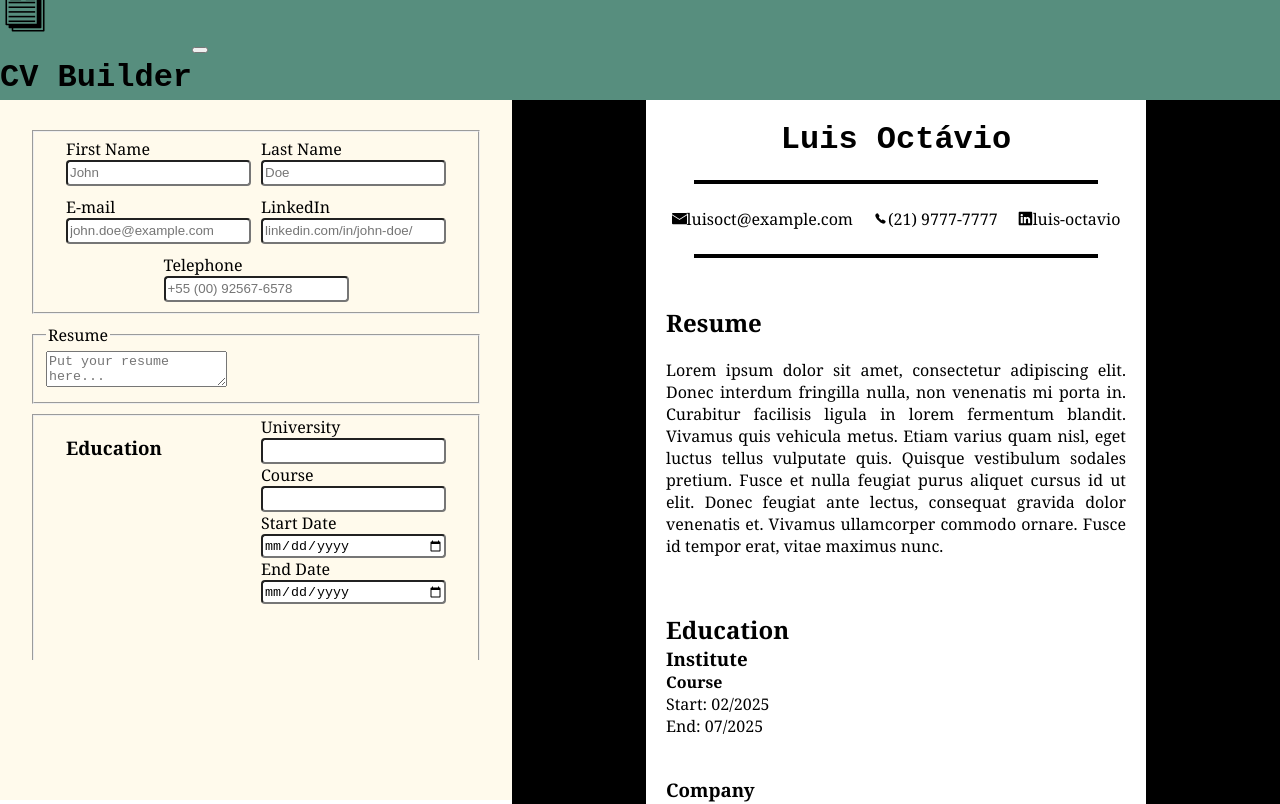
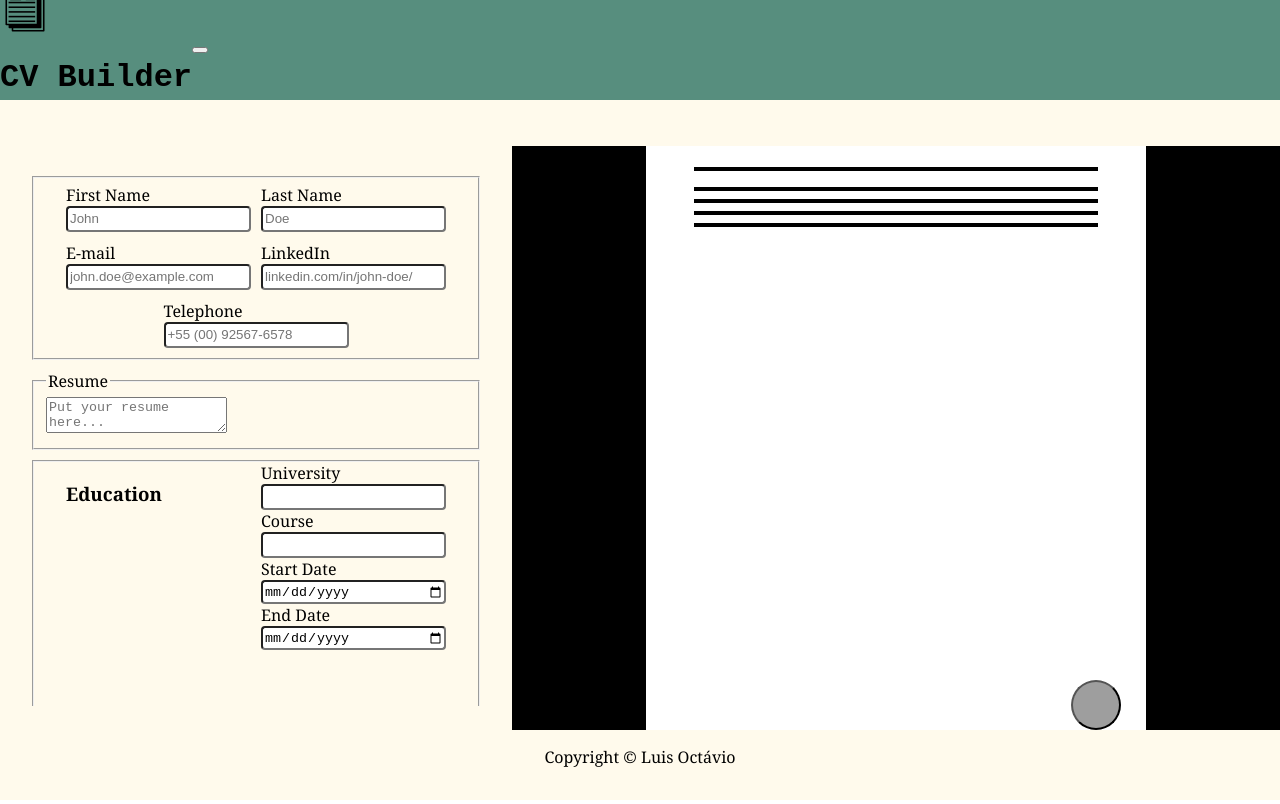
Before and after one commit to Big-Plato/cv-builder, a React (Vite) app: page / in a window 1280 px wide. Shown: the top 804 px of the page. Built offline with nearby package versions, Linux system fonts and the light colour scheme; grey boxes are pictures that could not be loaded.

Commit message:
fix: handle date and form data

```diff
--- a/src/components/sections/Page.jsx
+++ b/src/components/sections/Page.jsx
@@ -1,72 +1,93 @@
 import Button from "../Button.jsx";
 
-export default function Page() {
+export default function Page({ formData }) {
   const imgs = {
-        email: '/src/assets/email.svg',
-        tel: '/src/assets/telephone.svg',
-        linkedin: '/src/assets/linkedin.svg'
-    }
+    email: "/src/assets/email.svg",
+    tel: "/src/assets/telephone.svg",
+    linkedin: "/src/assets/linkedin.svg",
+  };
+
+  const formatDate = (dateString) => {
+    if (!dateString) return "";
+    const [year, month] = dateString.split("-");
+    return `${month}/${year}`;
+  };
 
   return (
     <div className="cv-page-bg">
       <div className="cv-page">
-                <h1>Luis Octávio</h1>
+        <h1>
+          {formData.firstname} {formData.secondname}
+        </h1>
         <hr />
         <div className="main-info">
+          {formData.email && (
             <div className="info-block">
-                        <img
-                            className="icon"
-                            src={imgs.email}
-                            alt="email"
-                        />
-                        <p>luisoct@example.com</p>
+              <img className="icon" src={imgs.email} alt="email" />
+              <p>{formData.email}</p>
             </div>
+          )}
+
+          {formData.telephone && (
             <div className="info-block">
-                        <img
-                            className="icon"
-                            src={imgs.tel}
-                            alt="telephone"
-                        />
-                        <p>(21) 9777-7777</p>
+              <img className="icon" src={imgs.tel} alt="telephone" />
+              <p>{formData.telephone}</p>
             </div>
+          )}
+
+          {formData.linkedin && (
             <div className="info-block">
-                        <img
-                            className="icon"
-                            src={imgs.linkedin}
-                            alt="telephone"
-                        />
-                        <p>luis-octavio</p>
+              <img className="icon" src={imgs.linkedin} alt="linkedin" />
+              <p>{formData.linkedin}</p>
             </div>
+          )}
         </div>
+
         <hr />
+        {formData.resume && (
           <div className="resume">
             <h2>Resume</h2>
-                    <p>Lorem ipsum dolor sit amet, consectetur adipiscing elit. Donec interdum fringilla nulla, non venenatis mi porta in. Curabitur facilisis ligula in lorem fermentum blandit. Vivamus quis vehicula metus. Etiam varius quam nisl, eget luctus tellus vulputate quis. Quisque vestibulum sodales pretium. Fusce et nulla feugiat purus aliquet cursus id ut elit. Donec feugiat ante lectus, consequat gravida dolor venenatis et. Vivamus ullamcorper commodo ornare. Fusce id tempor erat, vitae maximus nunc.</p>
+            <p>{formData.resume}</p>
+          </div>
+        )}
 
-                </div>
+        <hr />
+
+        {formData.university && (
           <div className="education">
             <h2>Education</h2>
             <div>
-                        <h3>Institute</h3>
-                        <h4>Course</h4>
+              <h3>{formData.university}</h3>
+              <h4>{formData.course}</h4>
               <p>
-                            <span>Start: 02/2025</span>
+                <span>Start: {formatDate(formData.startCourse)}</span>
                 <br />
-                            <span>End: 07/2025</span>
+                <span>End: {formatDate(formData.endCourse)}</span>
               </p>
             </div>
           </div>
+        )}
+
+        <hr />
+
+        {formData.company && (
           <div className="experience">
-                    <h3>Company</h3>
-                        <h4>Course</h4>
+            <h2>Experience</h2>
+            <div>
+              <h3>{formData.company}</h3>
+              <h4>{formData.job}</h4>
               <p>
-                            <span>Start: 02/2025</span>
+                <span>Start: {formatDate(formData.initialJob)}</span>
                 <br />
-                            <span>End: 07/2025</span>
+                <span>End: {formatDate(formData.endJob)}</span>
               </p>
             </div>
           </div>
-            <Button backgroundImage='./assets/print.svg' className="print-button" />
+        )}
+
+        <hr />
       </div>
-    )
+      <Button backgroundImage="./assets/print.svg" className="print-button" />
+    </div>
+  );
 }
```
Lines whose indentation alone changed are shown as unchanged.
